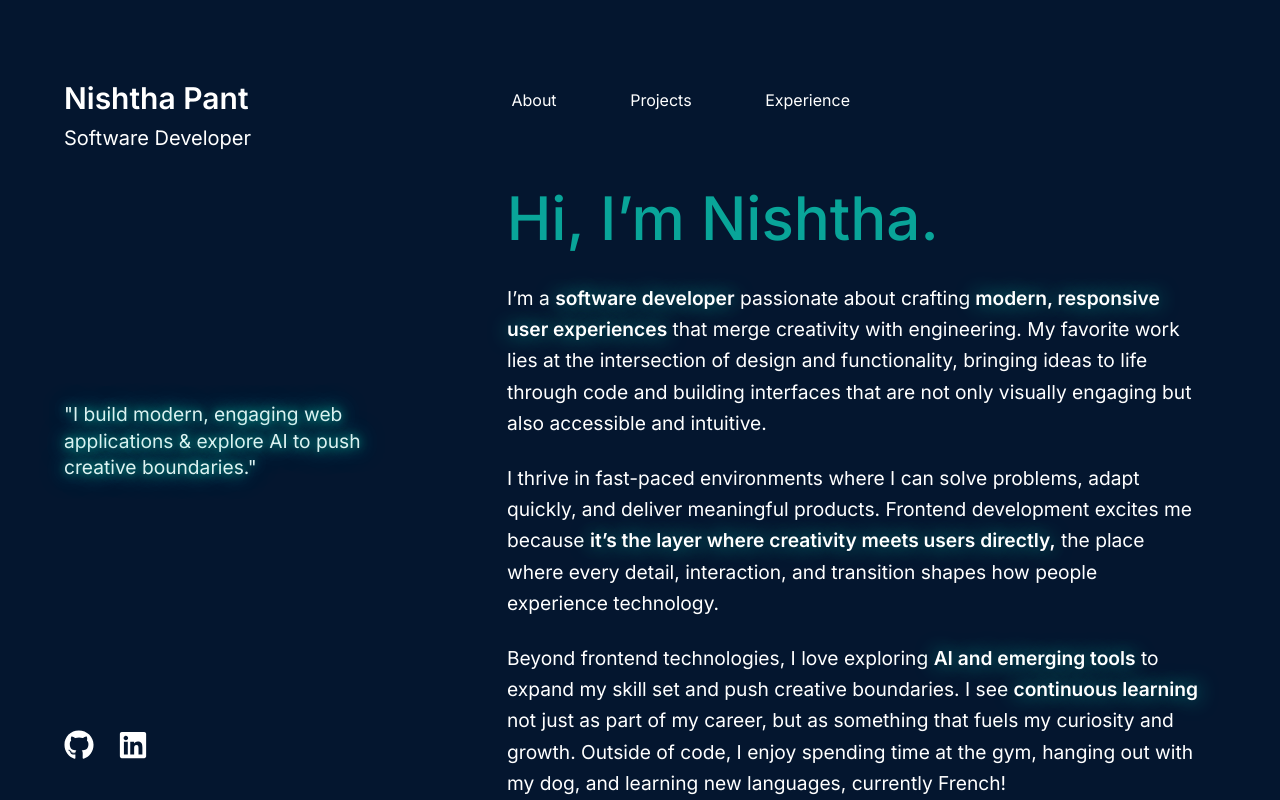
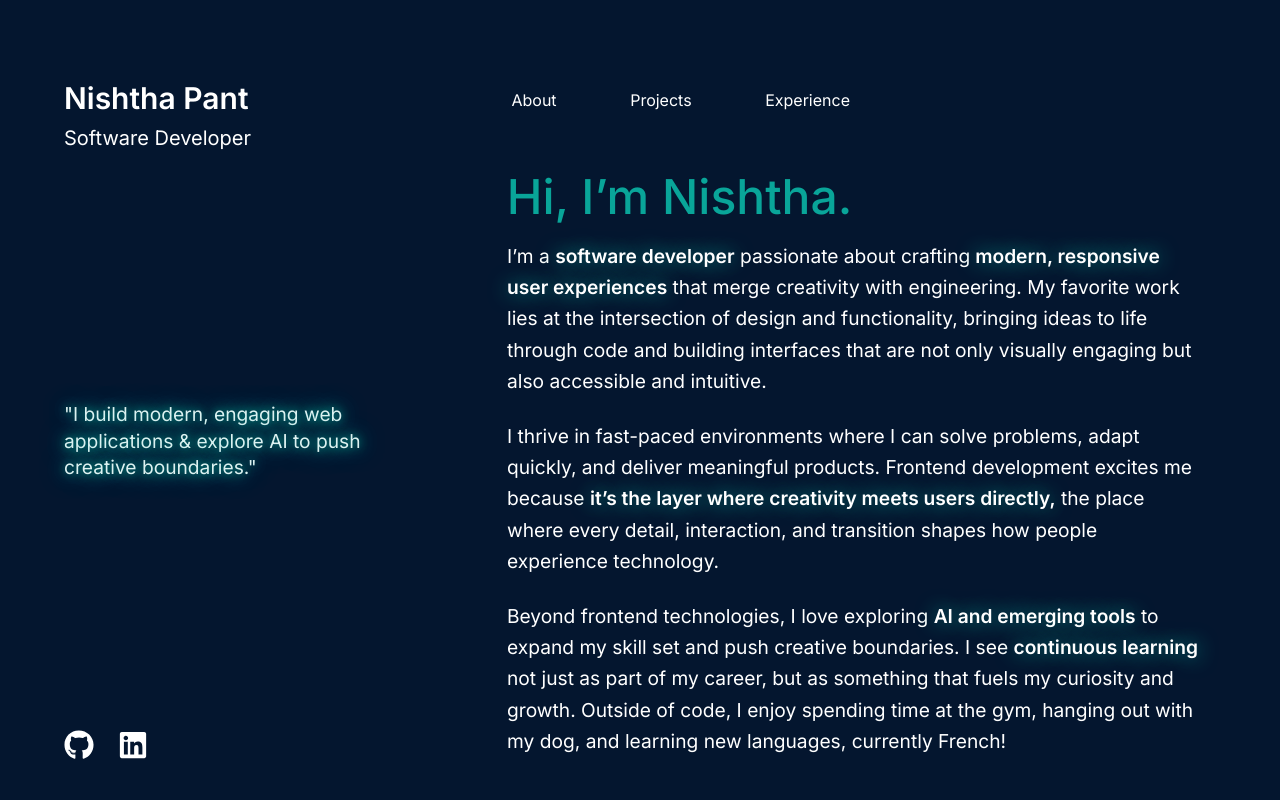
Before and after one commit to nishthapant/portfolio, a Next.js app: page / in a window 1280 px wide. Built offline with nearby package versions, Linux system fonts and the light colour scheme.

Commit message:
fixed styling

```diff
--- a/src/app/components/About.tsx
+++ b/src/app/components/About.tsx
@@ -3,7 +3,7 @@ import React from "react";
 const About = () => {
   return (
     <div className="max-w-3xl text-left">
-      <div className="about-heading font-extrabold flex items-center">
+      <div className="about-heading font-extrabold flex items-center pt-6 text-4xl md:text-5xl md:pt-0">
         Hi, I&rsquo;m Nishtha.
       </div>
       <p className="leading-relaxed mb-6 about-text scroll-text">
--- a/src/app/globals.css
+++ b/src/app/globals.css
@@ -103,7 +103,6 @@ a:hover {
 
 /* ---------------- ABOUT ---------------- */
 .about-heading {
-  font-size: 2.5rem;
   font-weight: 500;
   font-family: var(--font-inter);
   color: var(--accent);
@@ -373,9 +372,6 @@ li::marker {
   .scroll-panel {
     padding-left: 2rem;
   }
-  .about-heading {
-    font-size: 3rem;
-  }
   .about-text {
     font-size: 1.1rem;
   }
@@ -408,10 +404,6 @@ li::marker {
     font-size: 1.2rem;
     max-width: 20rem;
   }
-
-  .about-heading {
-    font-size: 3.75rem;
-  }
   .about-text {
     font-size: 1.2rem;
   }
@@ -443,9 +435,6 @@ li::marker {
     font-size: 1.2rem;
     max-width: 20rem;
   }
-  .about-heading {
-    font-size: 4rem;
-  }
   .about-text {
     font-size: 1.2rem;
   }
```
